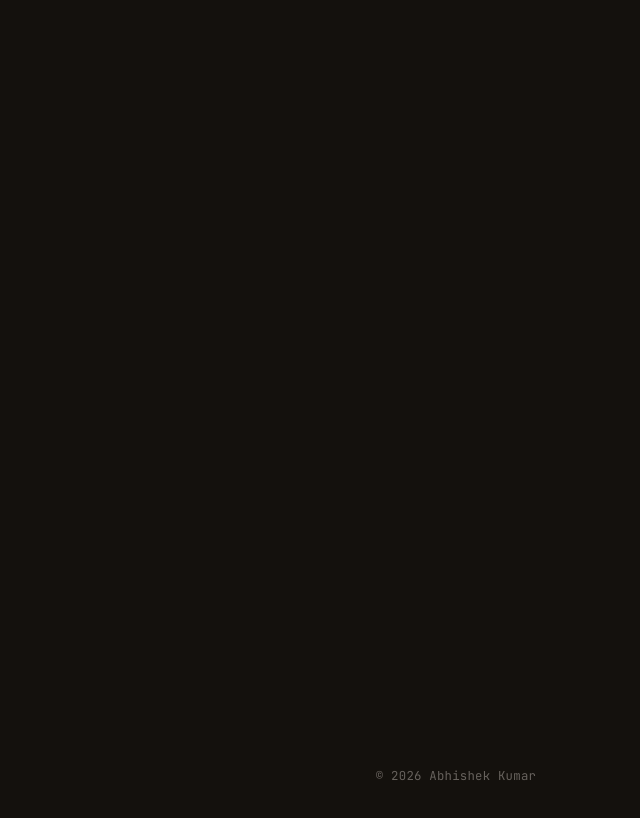
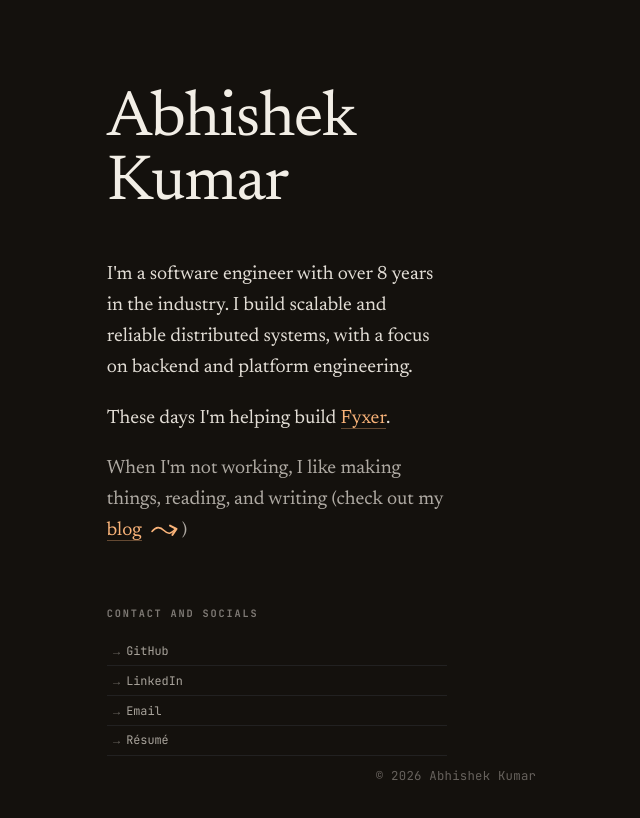
Before and after one commit to uint4096/personal-website, an Astro site: page / in a window 1280 px wide. Shown: the whole page, without its empty margins (192-832 px from the left). Built offline with nearby package versions, Linux system fonts and the light colour scheme; Astro itself is replaced by a stand-in of ours.

Commit message:
feat: intro and contact sections

```diff
--- /dev/null
+++ b/src/components/Contact.astro
@@ -0,0 +1,32 @@
+---
+interface Props {
+    title: string;
+    link: string;
+}
+
+const { title, link } = Astro.props;
+---
+
+<a href={link}>
+    <span>→</span>
+    {title}
+</a>
+
+<style>
+    span {
+        color: oklch(0.5 0.01 70);
+    }
+
+    a {
+        font-family: "JetBrains Mono", monospace;
+        text-decoration: none;
+        font-size: clamp(0.4rem, 0.5rem + 0.3vw, 2rem);
+        display: flex;
+        align-items: baseline;
+        gap: 0.5em;
+        padding: 0.5vw;
+        color: oklch(0.72 0.012 80);
+        border-bottom: 1px solid oklch(0.25 0.0008 50);
+        transition: color 0.15s;
+    }
+</style>
--- /dev/null
+++ b/src/components/Header.astro
@@ -0,0 +1,20 @@
+---
+interface Props {
+    name: string;
+}
+
+const { name } = Astro.props;
+---
+
+<h1>{name}</h1>
+
+<style>
+    h1 {
+        font-weight: 400;
+        font-size: clamp(4rem, 2.2rem + 0.9vw, 3.8rem);
+        line-height: 1;
+        margin: 0px;
+        letter-spacing: -0.02em;
+        color: oklch(0.95 0.012 85);
+    }
+</style>
--- /dev/null
+++ b/src/components/Para.astro
@@ -0,0 +1,19 @@
+---
+interface Props {
+    children: any;
+    colorOverride?: string;
+}
+
+const { children, colorOverride = "oklch(0.9, 0.012, 80)" } = Astro.props;
+---
+
+<p><slot /></p>
+
+<style define:vars={{ colorOverride }}>
+    p {
+        color: var(--colorOverride);
+        font-size: clamp(0.7rem, 0.8rem + 0.5vw, 2rem);
+        line-height: 1.62;
+        letter-spacing: -0.004em;
+    }
+</style>
--- a/src/pages/index.astro
+++ b/src/pages/index.astro
@@ -1,7 +1,105 @@
 ---
+import type { ComponentProps } from "astro/types";
+
 import BaseLayout from "@layouts/BaseLayout.astro";
 
+import Header from "@components/Header.astro";
+import Para from "@components/Para.astro";
+import Contact from "@components/Contact.astro";
+
+import Arrow from "../assets/arrow.svg";
+
 const NAME = "Abhishek Kumar";
+
+const contacts: Array<ComponentProps<typeof Contact>> = [
+    {
+        title: "GitHub",
+        link: "https://github.com/uint4096",
+    },
+    {
+        title: "LinkedIn",
+        link: "https://linkedin.com/in/abhishek-kr7",
+    },
+    {
+        title: "Email",
+        link: "https://mail.google.com/mail/?view=cm&fs=1&to=abhishek.725x@gmail.com",
+    },
+    {
+        title: "Résumé",
+        link: "https://drive.google.com/file/d/1bGwYtS5pRad5FU64S1TLQXo_RI-5OVln/view?usp=sharing",
+    },
+];
 ---
 
-<BaseLayout title={NAME} />
+<BaseLayout title={NAME}>
+    <div>
+        <section class="intro">
+            <Header name={NAME} />
+            <section>
+                <Para>
+                    <span>
+                        I'm a software engineer with over 8 years in the
+                        industry. I build scalable and reliable distributed
+                        systems, with a focus on backend and platform
+                        engineering.
+                    </span>
+                </Para>
+                <Para>
+                    <span>
+                        These days I'm helping build <a href="https://fyxer.com"
+                            >Fyxer</a
+                        >.
+                    </span>
+                </Para>
+                <Para colorOverride="oklch(0.74 0.012 80)">
+                    When I'm not working, I like making things, reading, and
+                    writing (check out my <a href="#writing">blog</a>
+                    <span class="arrow"><Arrow /></span>)</Para
+                >
+            </section>
+            <section>
+                <h5>Contact and Socials</h5>
+                {
+                    contacts.map(({ title, link }) => (
+                        <Contact title={title} link={link} />
+                    ))
+                }
+            </section>
+        </section>
+    </div>
+</BaseLayout>
+
+<style>
+    div {
+        display: grid;
+        padding: clamp(7vh, 10vh, 12vh) 23%;
+        grid-template-columns: minmax(0px, 1.28fr) minmax(0px, 0.9fr);
+        max-height: 100vh;
+        gap: clamp(4vw, 8vw, 12vw);
+        margin: 0px auto;
+    }
+    .intro {
+        display: flex;
+        flex-direction: column;
+        gap: 1.5rem;
+    }
+    a {
+        color: oklch(0.82 0.11 60);
+        border-bottom: 1px solid oklch(0.82 0.11 60 / 0.35);
+        text-decoration: none;
+    }
+    .arrow {
+        display: inline-flex;
+        align-items: center;
+        margin-left: 0.2em;
+        color: oklch(0.82 0.11 60);
+        transform: translateY(3px);
+    }
+    h5 {
+        font-family: "JetBrains Mono", monospace;
+        font-size: clamp(0.4rem, 0.4rem + 0.3vw, 2rem);
+        letter-spacing: 0.18em;
+        text-transform: uppercase;
+        color: oklch(0.58 0.01 70);
+    }
+</style>
```
Also changed, not shown: src/assets/arrow.svg (added).
